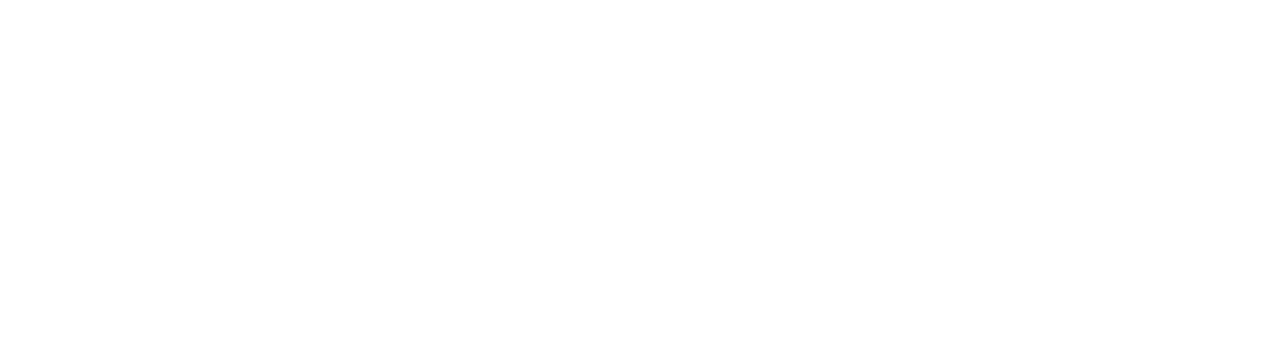
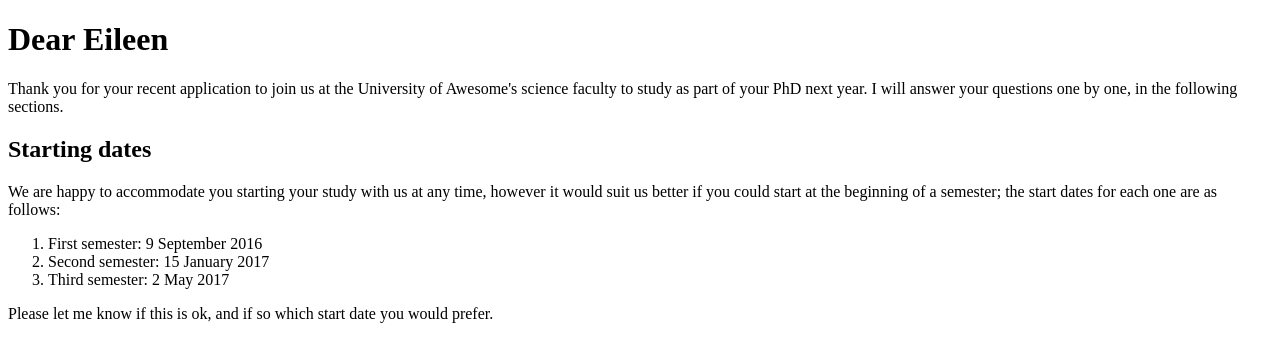
Before and after one commit to SammyV05/Introduction-To-HTML, a plain HTML site: page index.html in a window 1280 px wide. Drawn offline with Linux system fonts and the light colour scheme.

Commit message:
Updating index page

```diff
--- a/index.html
+++ b/index.html
@@ -1,4 +1,27 @@
 <!DOCTYPE html>
 <html>
+    <head>
+        <title>Introduction to HTML</title>
+    </head>
 
+    <body>
+        <h1>Dear Eileen</h1>
+
+        <p>Thank you for your recent application to join us at the University of Awesome's science faculty to study as part of your PhD next year. I will answer your questions one by one, in the following sections.
+        </p>
+
+        <h2>Starting dates</h2>
+
+        <p>We are happy to accommodate you starting your study with us at any time, however it would suit us better if you could start at the beginning of a semester; the start dates for each one are as follows:
+        </p>
+
+        <ol>
+            <li>First semester: 9 September 2016</li>
+            <li>Second semester: 15 January 2017</li>
+            <li>Third semester: 2 May 2017</li>
+        </ol>
+
+        <p>Please let me know if this is ok, and if so which start date you would prefer.</p>
+
+    </body>
 </html>
```
